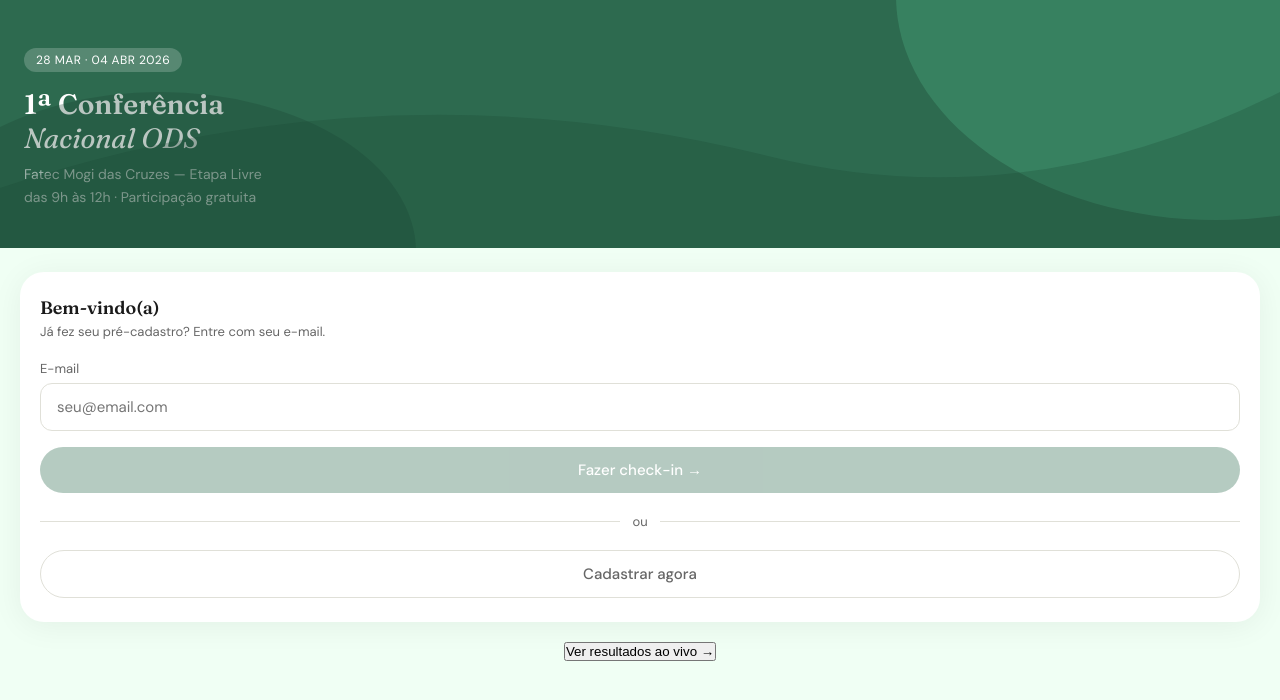
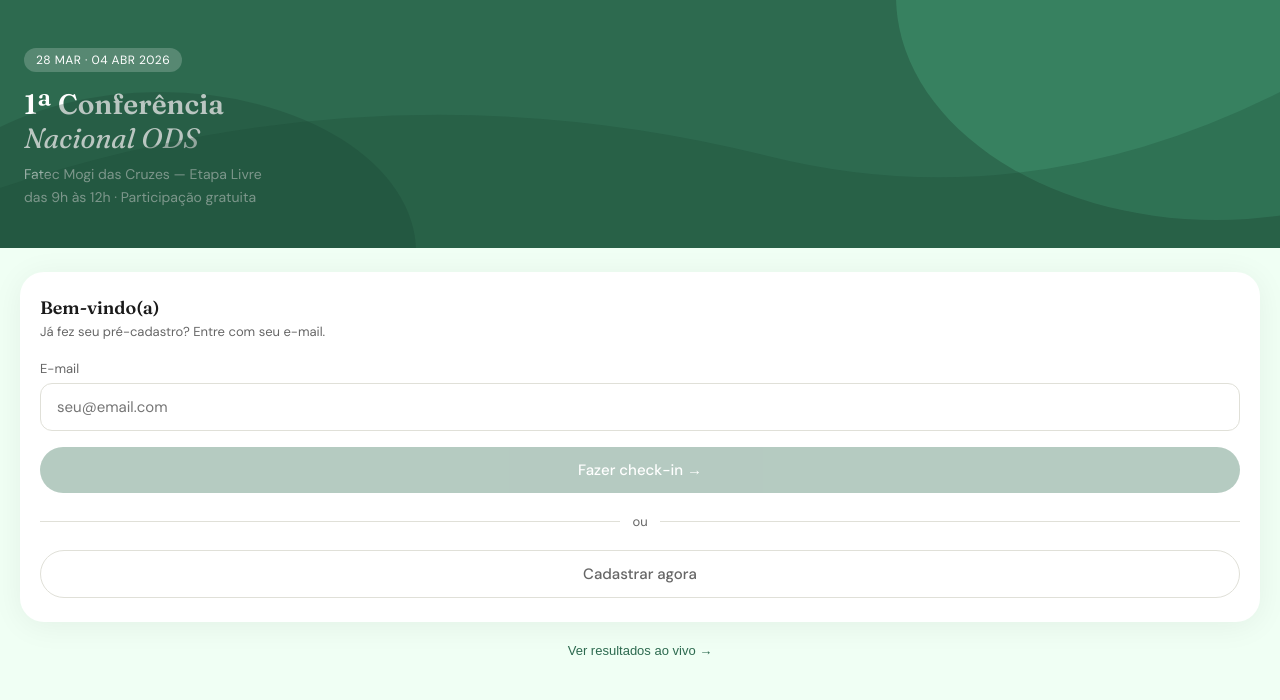
Before and after one commit to thomasmfx/ods-fatec-mc, a React app in the folder frontend/: page / in a window 1280 px wide. Shown: the top 700 px of the page. Built offline with nearby package versions, Linux system fonts and the light colour scheme; the HTML template or start-up script is replaced by a standard one.

Commit message:
style: estilização do link com nova acessibilidade

```diff
--- a/frontend/src/pages/Login/login.module.css
+++ b/frontend/src/pages/Login/login.module.css
@@ -85,6 +85,16 @@
     cursor: pointer;
 }
 
+.loginFooter button {
+    background: none;
+    border: none;
+    color: var(--green);
+    text-decoration: none;
+    font-weight: 500;
+    cursor: pointer;
+    font-size: 13px;
+}
+
 .btnCadastrar {
     transition: background 0.3s, color 0.3s, border-color 0.3s;
 }
```
